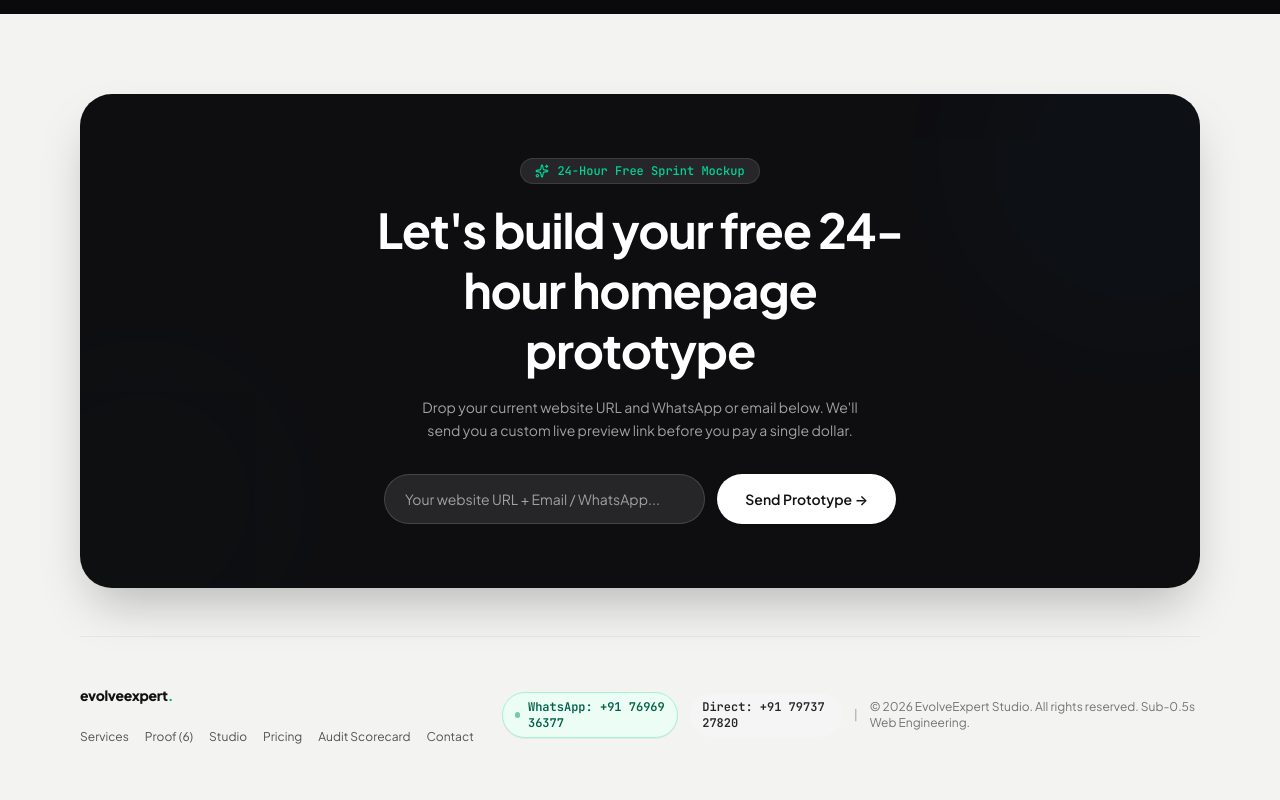
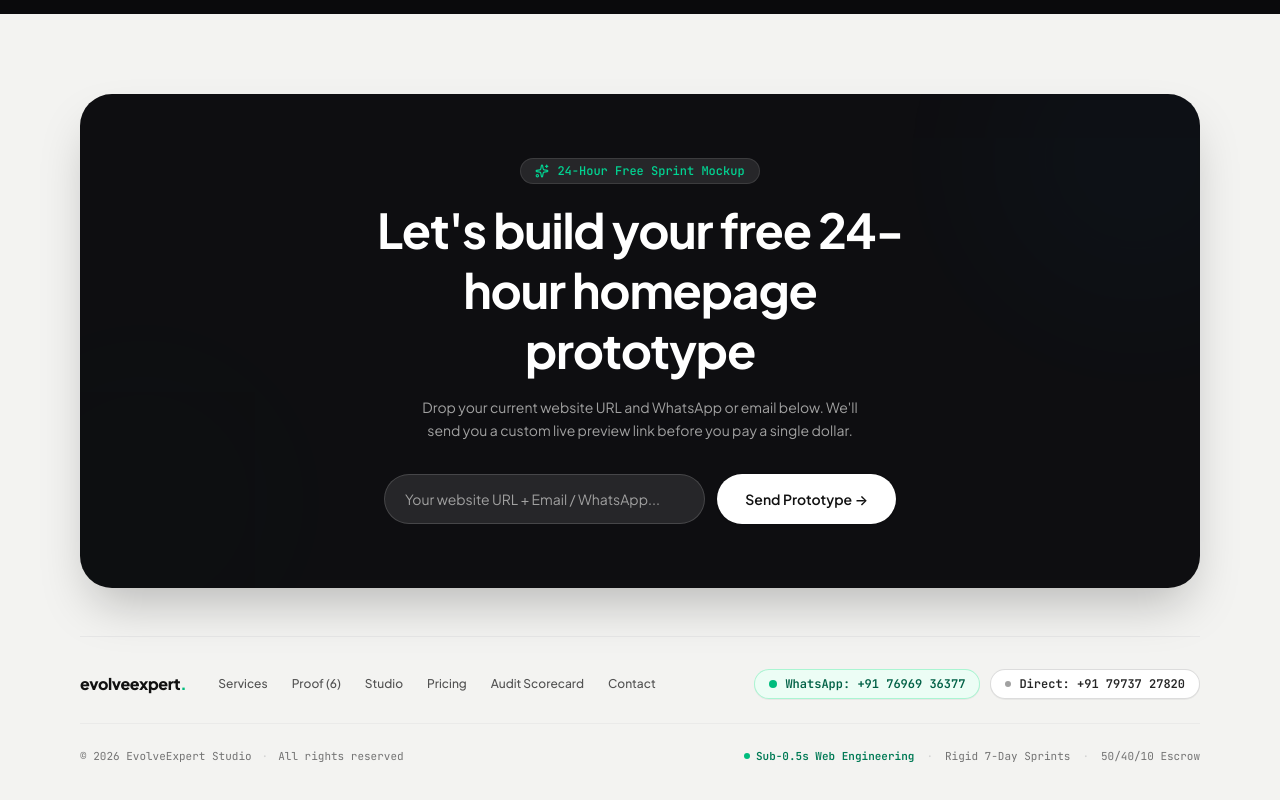
Before and after one commit to irfankhan2213/evolve-expert, a Next.js app: page / in a window 1280 px wide. Shown: the part 8245-9045 px from the top of the page. Built offline with nearby package versions, Linux system fonts and the light colour scheme.

Commit message:
fix(footer): redesign bottom bar into clean 2-tier layout and fix phone pill wrapping

```diff
--- a/src/components/StitchFooter.tsx
+++ b/src/components/StitchFooter.tsx
@@ -145,15 +145,17 @@ export function StitchFooter() {
       </motion.div>
 
       {/* Footer Bottom Bar */}
-      <div className="flex flex-col sm:flex-row items-center justify-between gap-4 pt-12 text-xs text-neutral-500 border-t border-neutral-200/80 mt-12">
-        <div className="flex flex-wrap items-center gap-6">
-          <Link href="/" className="font-extrabold text-[#111111] text-sm tracking-tight group">
+      <div className="border-t border-neutral-200/80 mt-12 pt-8">
+        {/* Tier 1: Brand, Links & Contact Badges */}
+        <div className="flex flex-col lg:flex-row lg:items-center justify-between gap-6">
+          <div className="flex flex-col sm:flex-row sm:items-center gap-6 sm:gap-8">
+            <Link href="/" className="font-extrabold text-[#111111] text-base tracking-tight group shrink-0">
               evolveexpert
               <span className="text-emerald-500 group-hover:scale-125 inline-block transition-transform duration-200">
                 .
               </span>
             </Link>
-          <nav className="flex flex-wrap items-center gap-4 text-neutral-600">
+            <nav className="flex flex-wrap items-center gap-x-6 gap-y-2 text-xs font-medium text-neutral-600">
               <Link href="/services" className="hover:text-black transition">
                 Services
               </Link>
@@ -175,26 +177,48 @@ export function StitchFooter() {
             </nav>
           </div>
 
-        <div className="flex flex-col sm:flex-row items-center gap-3 text-xs">
+          <div className="flex flex-wrap items-center gap-2.5 shrink-0">
             <a
               href="https://wa.me/917696936377?text=Hi%20EvolveExpert,%20I'd%20like%20to%20discuss%20a%207-day%20sprint"
               target="_blank"
               rel="noreferrer"
-            className="inline-flex items-center gap-2 px-3 py-1.5 rounded-full bg-emerald-50 text-emerald-800 font-semibold border border-emerald-200 hover:bg-emerald-100 transition shadow-2xs font-mono"
+              className="inline-flex items-center gap-2 px-3.5 py-1.5 rounded-full bg-emerald-50 text-emerald-800 text-xs font-semibold font-mono border border-emerald-200/90 hover:bg-emerald-100 hover:border-emerald-300 transition shadow-2xs whitespace-nowrap"
             >
-            <span className="w-1.5 h-1.5 rounded-full bg-emerald-600 animate-pulse"></span>
-            WhatsApp: +91 76969 36377
+              <span className="relative flex h-2 w-2">
+                <span className="animate-ping absolute inline-flex h-full w-full rounded-full bg-emerald-400 opacity-75"></span>
+                <span className="relative inline-flex rounded-full h-2 w-2 bg-emerald-500"></span>
+              </span>
+              <span>WhatsApp: +91 76969 36377</span>
             </a>
+
             <a
               href="tel:+917973727820"
-            className="inline-flex items-center gap-1.5 px-3 py-1.5 rounded-full bg-neutral-100 text-neutral-800 font-semibold hover:bg-neutral-200 transition font-mono"
+              className="inline-flex items-center gap-2 px-3.5 py-1.5 rounded-full bg-white text-neutral-800 text-xs font-semibold font-mono border border-neutral-300/80 hover:bg-neutral-50 hover:border-neutral-400 transition shadow-2xs whitespace-nowrap"
             >
-            Direct: +91 79737 27820
+              <span className="w-1.5 h-1.5 rounded-full bg-neutral-400"></span>
+              <span>Direct: +91 79737 27820</span>
             </a>
-          <span className="text-neutral-400 hidden md:inline">|</span>
-          <span>
-            © {new Date().getFullYear()} EvolveExpert Studio. All rights reserved. Sub-0.5s Web Engineering.
+          </div>
+        </div>
+
+        {/* Tier 2: Copyright & Verification Specs */}
+        <div className="flex flex-col sm:flex-row items-center justify-between gap-4 pt-6 text-[11px] font-mono text-neutral-500 border-t border-neutral-200/60 mt-6">
+          <div className="flex items-center gap-2.5">
+            <span>© {new Date().getFullYear()} EvolveExpert Studio</span>
+            <span className="text-neutral-300">·</span>
+            <span>All rights reserved</span>
+          </div>
+
+          <div className="flex flex-wrap items-center gap-3 text-neutral-500">
+            <span className="text-emerald-700 font-semibold flex items-center gap-1.5">
+              <span className="w-1.5 h-1.5 rounded-full bg-emerald-500"></span>
+              Sub-0.5s Web Engineering
             </span>
+            <span className="text-neutral-300 hidden sm:inline">·</span>
+            <span className="hidden sm:inline">Rigid 7-Day Sprints</span>
+            <span className="text-neutral-300 hidden md:inline">·</span>
+            <span className="hidden md:inline">50/40/10 Escrow</span>
+          </div>
         </div>
       </div>
     </footer>
```
Also changed, not shown: 1 other file (tests, documents, lock files or other folders). Lines whose indentation alone changed are shown as unchanged.
